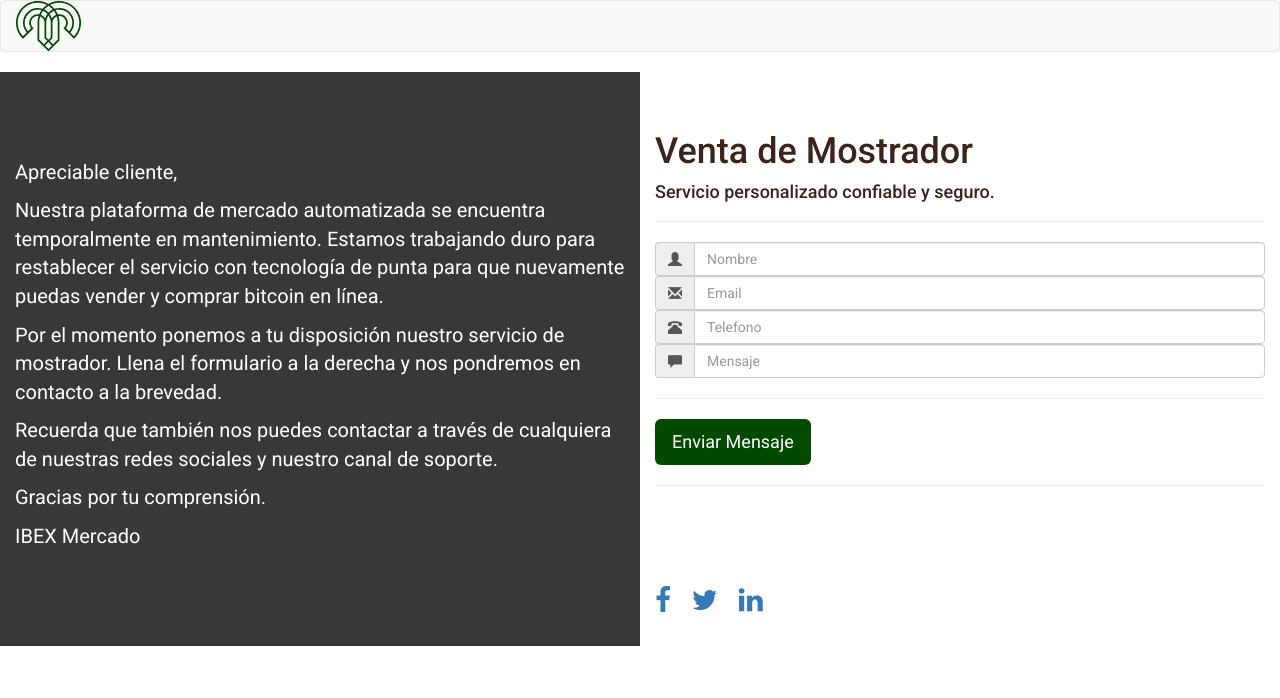
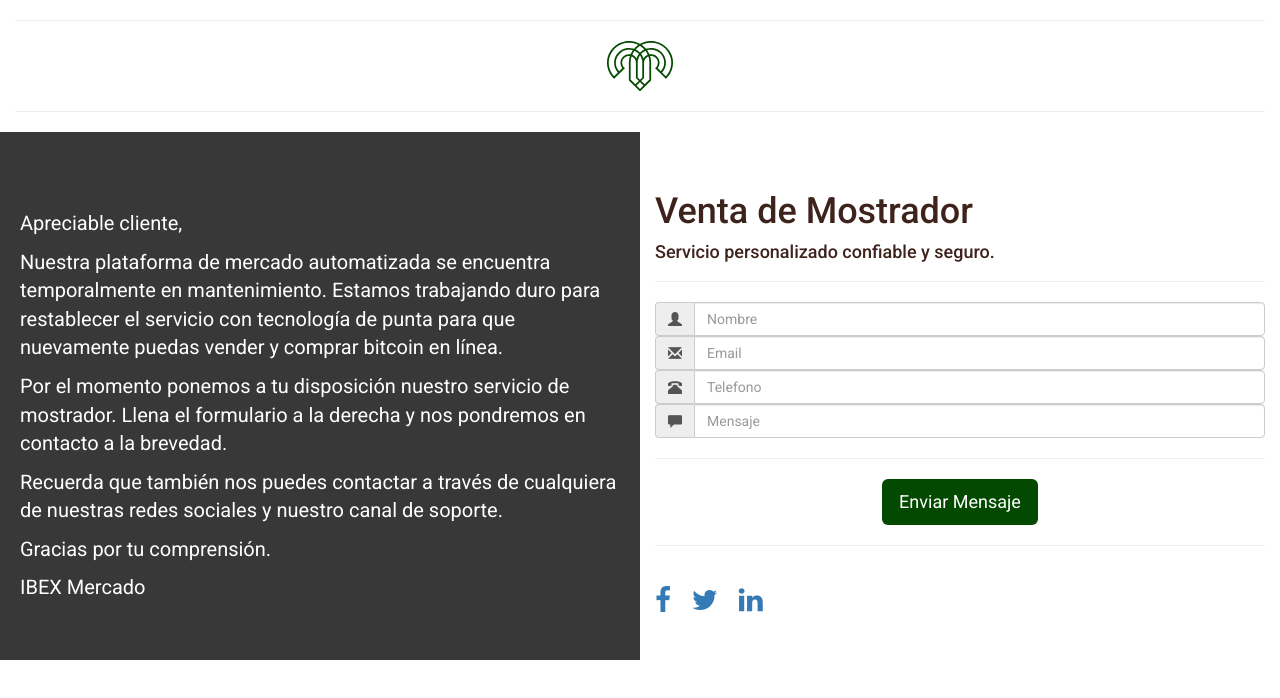
Before and after one commit to Locottus/Ibex, an Angular app: page / in a window 1280 px wide. Shown: the top 698 px of the page. Built offline with nearby package versions, Linux system fonts and the light colour scheme.

Commit message:
layout updates to fit requirement

```diff
--- a/src/app/construccion/construccion.component.css
+++ b/src/app/construccion/construccion.component.css
@@ -25,6 +25,7 @@
   .left{
     font-size: 20px;
     display : flex;
+    padding: 20px;
     justify-content : center;
     align-items : center;
     /* background-color:#0f0e0e; */
--- a/src/app/construccion/construccion.component.html
+++ b/src/app/construccion/construccion.component.html
@@ -3,7 +3,7 @@
         <div class="col-lg-6 col-sm-12 left">
             <div>
                 <!-- <img src='assets/buildings.jpg' > -->
-                <br><br><br>
+                <br><br>
                 <p>Apreciable cliente,</p>
                 <p>Nuestra plataforma de mercado automatizada se encuentra temporalmente en mantenimiento. Estamos
                     trabajando duro para restablecer el servicio con tecnología de punta para que nuevamente puedas
@@ -14,7 +14,7 @@
                     canal de soporte.</p>
                 <p>Gracias por tu comprensión.</p>
                 <p>IBEX Mercado</p>
-                <br><br><br>
+                <br>
             </div>
 
         </div>
@@ -47,8 +47,9 @@
                     mdbInput [(ngModel)]="msg">
             </div>
             <hr>
-            <button class="btn  IbexGreen btn-lg" (click)="enviarForma()"> Enviar Mensaje </button>
-            <hr><br><br><br><br>
+            <button class="btn  IbexGreen btn-lg text-center center-block" (click)="enviarForma()"> Enviar Mensaje
+            </button>
+            <hr><br>
             <div>
                 <a href="https://www.facebook.com/MercadoIbex/" target="_blank"
                     class="fa fa-facebook fa-2x "></a>&nbsp;&nbsp;&nbsp;&nbsp;&nbsp;
--- a/src/app/construccion/construccion.component.ts
+++ b/src/app/construccion/construccion.component.ts
@@ -20,9 +20,8 @@
   fromEmail = '';
   telefono = '';
   toEmail = 'herlich@gmail.com';//dev parameter
-  //toEmail = 'j@lemusl.com';
   msg = '';
-  subject = 'Mensaje de Pagina Web';
+  subject = 'Mensaje de Pagina Web Ibex Construccion';
 
   httpPostFunction() {
     this.http.post(this.MAILAPI,
--- a/src/app/header/header.component.html
+++ b/src/app/header/header.component.html
@@ -1,13 +1,11 @@
-<nav class="navbar navbar-default">
+<nav class="text-center center-block">
   <div class="container-fluid ">
-    <div class="navbar-header center">
+    <div class=" ">
+      <hr>
       <!-- <a href="#" class="navbar-brand">IBEXCM</a> -->
       <img src='assets/LogoIbex.svg' class="">
+      <hr>
     </div>
 
-    <div class="collapse navbar-collapse">
-
-
-    </div>
   </div>
 </nav>
```
